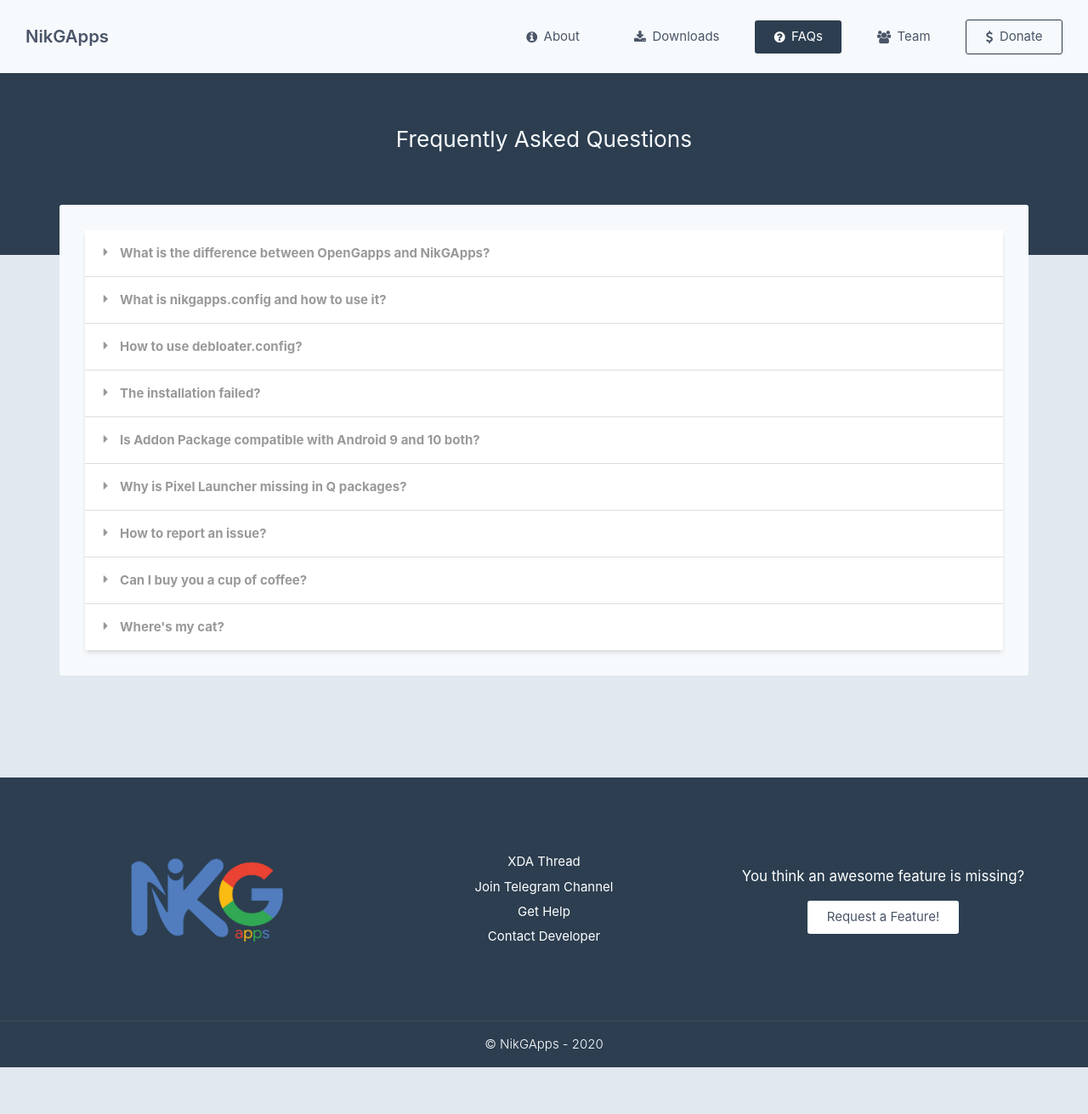
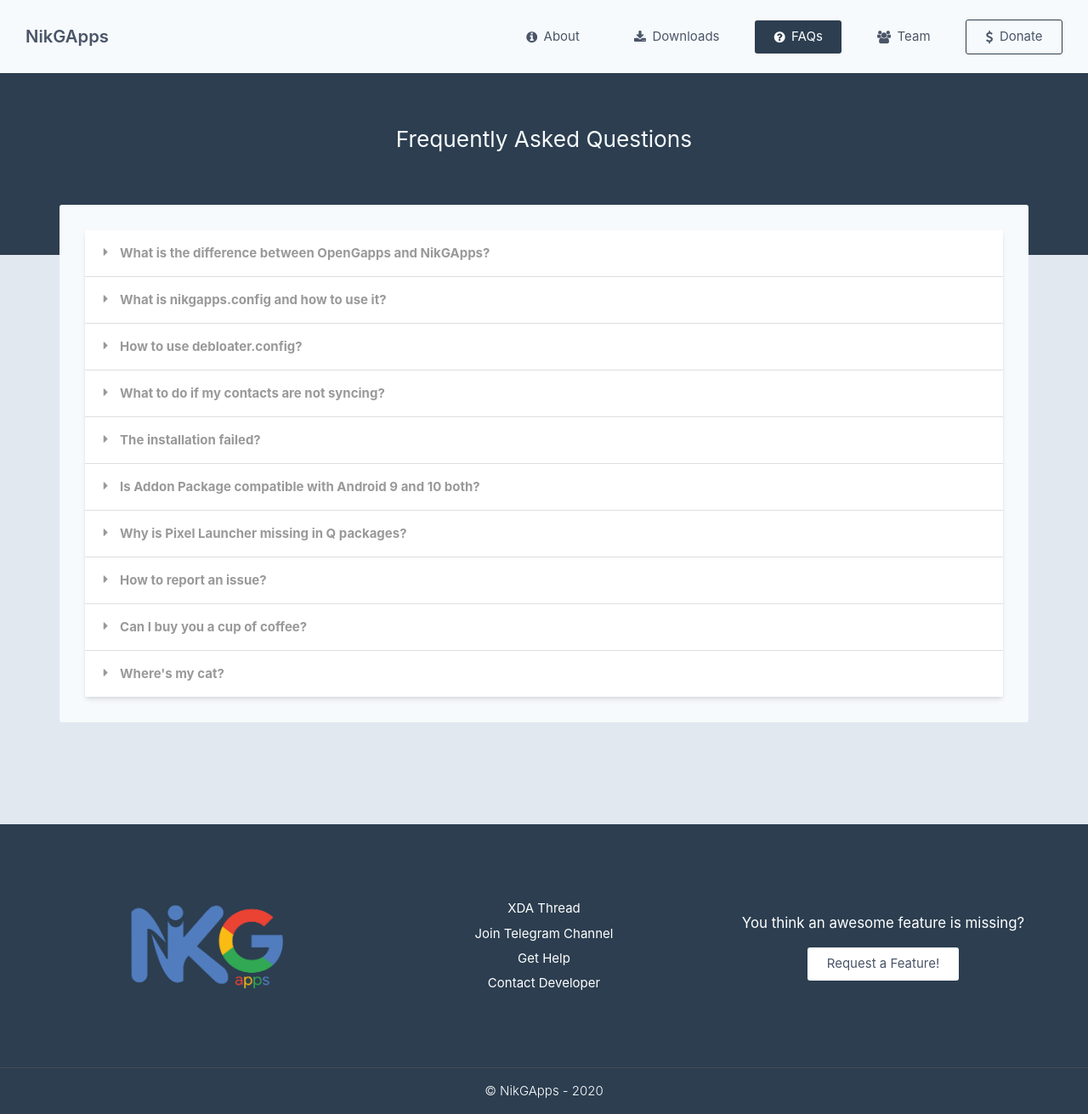
Before and after one commit to nikgapps/nikgapps.github.io, a Jekyll site: the page built from faqs.html, in a window 1280 px wide. Shown: the whole page at 85% size. Built offline with Jekyll 4.4.1, drawn with Linux system fonts in a browser that asks for light colours; before the commit the page ends 1256 px from its top, so only the background shows below that.

Commit message:
Added a new FAQ and ids to existing ones

```diff
--- a/faqs.html
+++ b/faqs.html
@@ -54,7 +54,7 @@
             </div>
 
 
-            <div class="title" id="config">
+            <div class="title" id="nikgappsconfig">
                 <i class="dropdown icon"></i>
                 What is nikgapps.config and how to use it?
             </div>
@@ -110,7 +110,7 @@
                 </ul>
             </div>
 
-            <div class="title">
+            <div class="title" id="debloaterconfig">
                 <i class="dropdown icon"></i>
                 How to use debloater.config?
             </div>
@@ -148,14 +148,47 @@
                 </ul>
             </div>
 
+            <div class="title" id="contactsnotsyncing">
+                <i class="dropdown icon"></i>
+                What to do if my contacts are not syncing?
+            </div>
+
+            <div class="content">
+                <ul>
+                    <li>
+                        <b>Here's How You Can Fix It</b>
+                    </li>
+                    <li>
+                        Open Settings app
+                    </li>
+                    <li>
+                        Click on Apps & Notification
+                    </li>
+                    <li>
+                        Check all permissions for GooglePlayServices, whether allowed or not. If all permission denied, Allow them</li>
+                    <li>
+                        On upper right corner there is a three dot menu. Click on Show system app
+                    </li>
+                    <li>
+                        Search for Google Contacts Sync app
+                    </li>
+                    <li>
+                        Check whether Contacts permission is allowed or not for that app. If disabled, please allow Contacts permission so that it can Sync Google Contacts
+                    </li>
+                    <li>
+                        A restart maybe required
+                    </li>
+                </ul>
+            </div>
+
             <div class="title" id="failed">
                 <i class="dropdown icon"></i>
                 The installation failed?
             </div>
 
             <div class="content">
-                <p>It could be because of sevaral reasons</p>
                 <ul>
+                    <li><b>It could be because of sevaral reasons</b></li>
                     <li>
                         In case of <code>Busybox setup failed. Aborting...</code> error, Push the
                         package to /sdcard and try flashing again.
@@ -221,7 +254,7 @@
                 </p>
             </div>
 
-            <div class="title">
+            <div class="title" id="issue">
                 <i class="dropdown icon"></i>
                 How to report an issue?
             </div>
```
